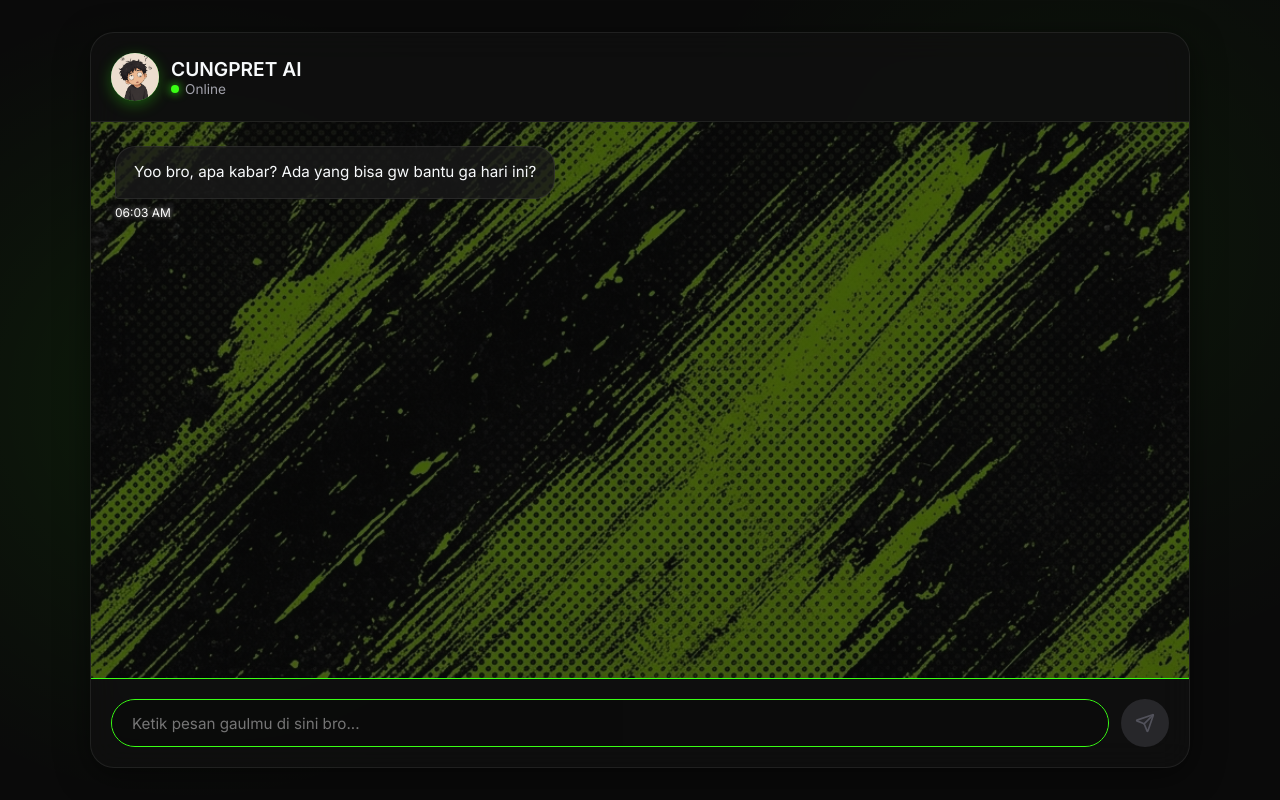
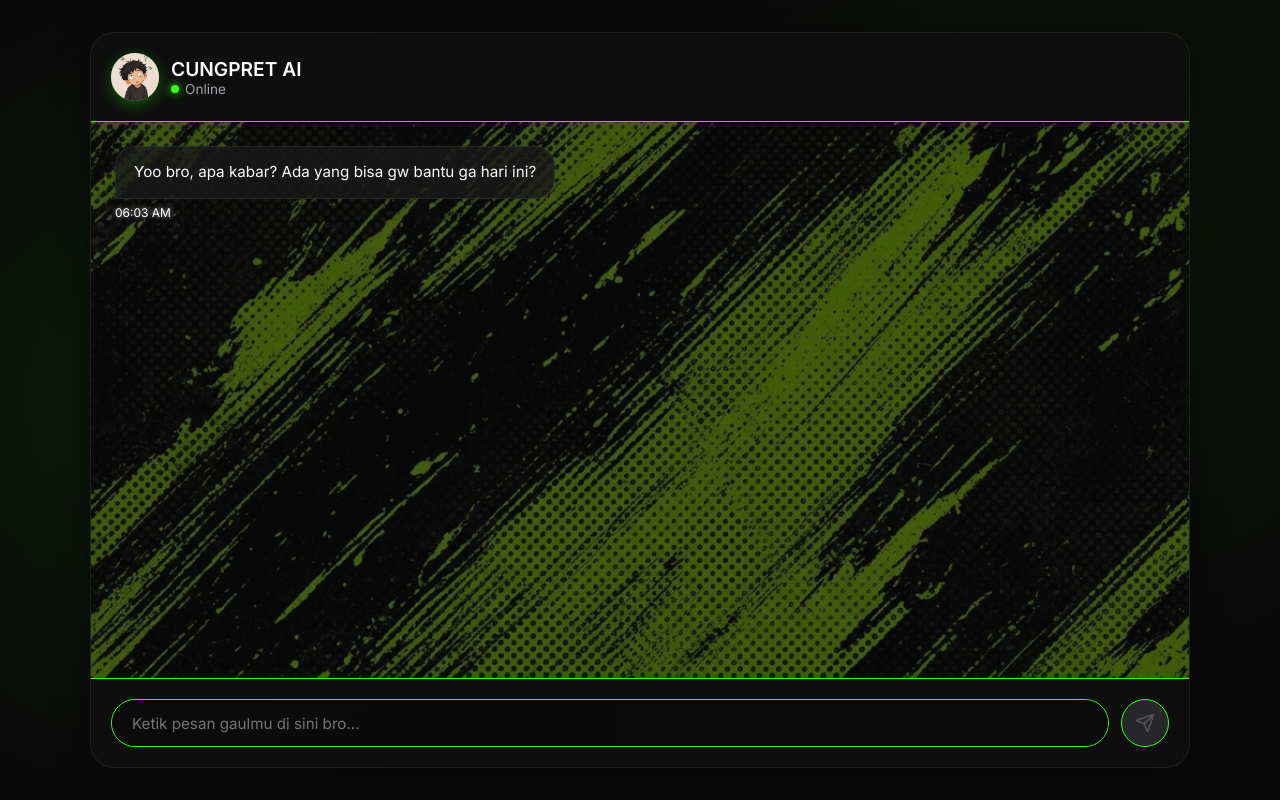
Before and after one commit to Faridzzz24/cungpret.ai, a React (Vite) app: page / in a window 1280 px wide. Built offline with nearby package versions, Linux system fonts and the light colour scheme; no server answers.

Commit message:
Change header border and send button colors to neon green

```diff
--- a/src/index.css
+++ b/src/index.css
@@ -66,7 +66,7 @@ body {
 
 .header {
   padding: 20px;
-  border-bottom: 1px solid var(--glass-border);
+  border-bottom: 1px solid var(--accent-color);
   display: flex;
   align-items: center;
   gap: 12px;
@@ -169,9 +169,9 @@ body {
   width: 48px;
   height: 48px;
   border-radius: 50%;
-  background: var(--accent-color);
-  border: none;
-  color: #000;
+  background: rgba(10, 10, 10, 0.6);
+  border: 1px solid var(--accent-color);
+  color: var(--accent-color);
   display: flex;
   align-items: center;
   justify-content: center;
@@ -182,6 +182,7 @@ body {
 
 .send-btn:hover {
   background: var(--accent-hover);
+  color: #000;
   transform: translateY(-2px);
   box-shadow: 0 6px 20px rgba(57, 255, 20, 0.4);
 }
```
